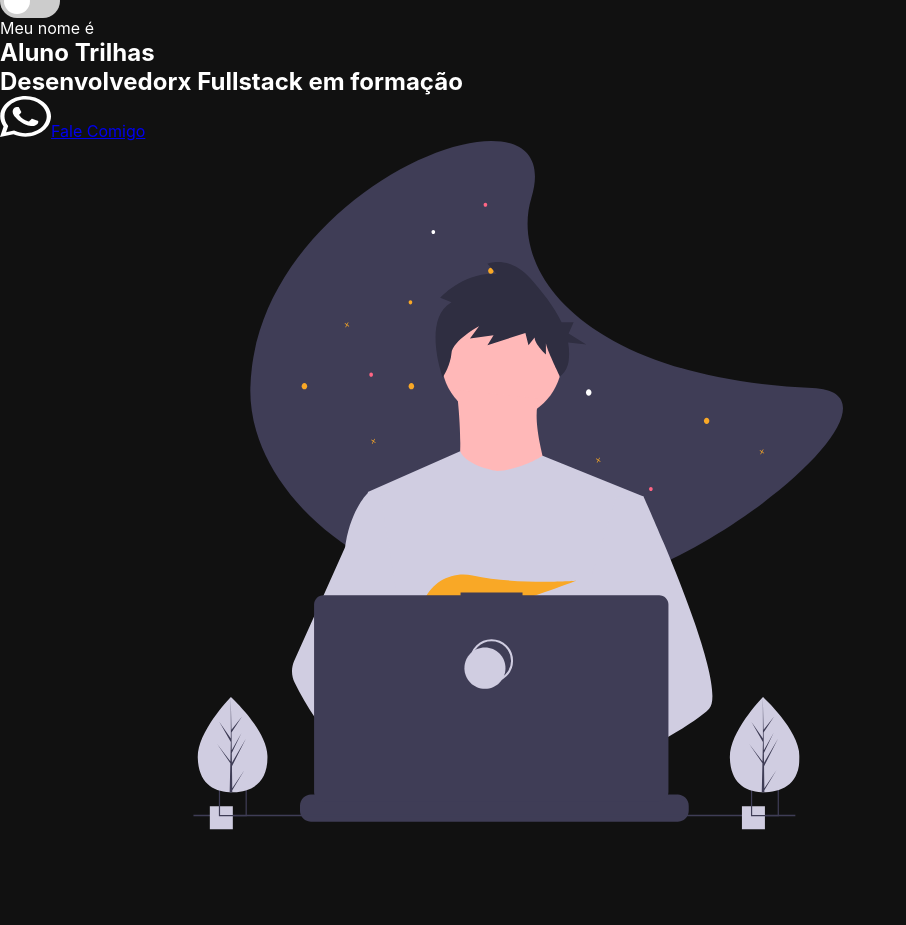
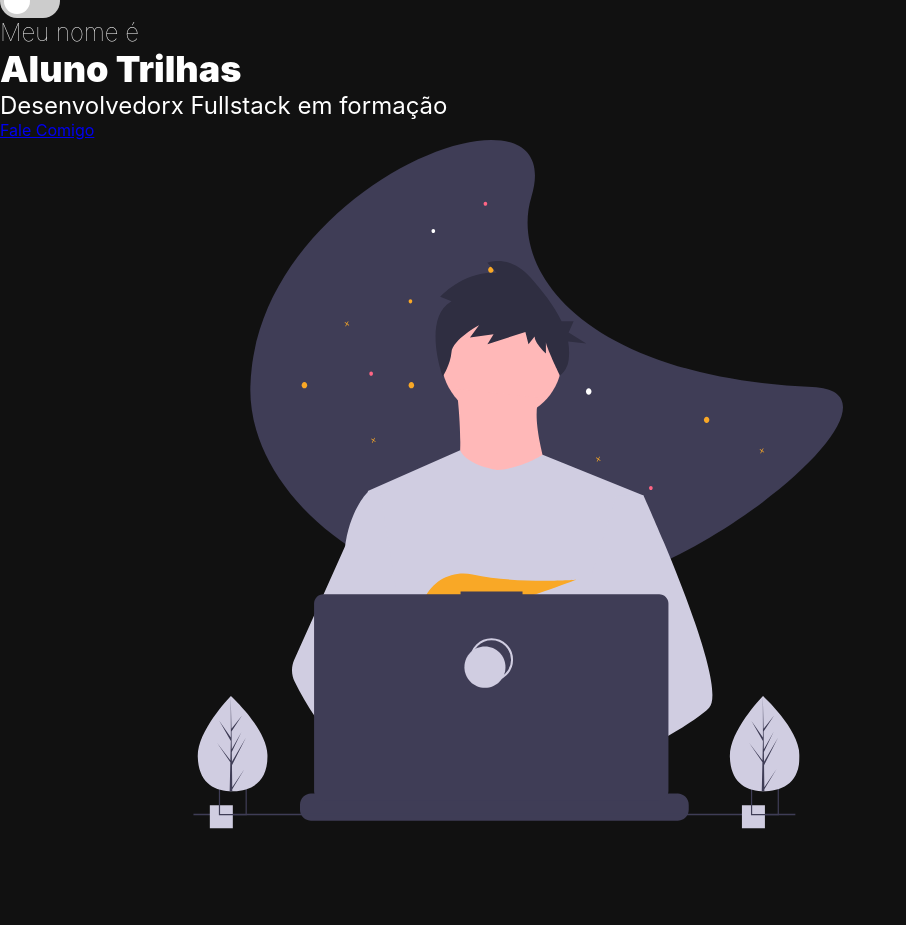
Before and after one commit to igorl4d/Portfolio-Workshop, a plain HTML site: page index.html in a window 1280 px wide. Shown: the part 141-1066 px from the top of the page, without its empty margins (0-906 px from the left). Drawn offline with Linux system fonts and the light colour scheme.

Commit message:
Final Commit

```diff
--- a/index.html
+++ b/index.html
@@ -39,10 +39,12 @@
       <section id="inicial">
         <div>
           <div>
-            <p>Meu nome é</p>
-            <h1>Aluno Trilhas</h1>
-            <h2>Desenvolvedorx Fullstack em formação</h2>
-            <a href="#"><img src="/assets/icon-wpp.svg" />Fale Comigo</a>
+            <p class="texto-inicial">Meu nome é</p>
+            <h1 class="titulo-inicial">Aluno Trilhas</h1>
+            <h2 class="subtitulo-inicial">
+              Desenvolvedorx Fullstack em formação
+            </h2>
+            <a href="#">Fale Comigo</a>
           </div>
 
           <img src="/assets/Arte-inicial.svg" />
@@ -52,7 +54,7 @@
       <section id="sobre-mim">
         <div>
           <div>
-            <h2>Sobre Mim</h2>
+            <h2 class="titulo-sect">Sobre Mim</h2>
             <p>
               Lorem ipsum dolor sit amet, consectetur adipiscing elit. Vivamus
               id lacus egestas, luctus enim ut, porttitor neque. Aliquam dapibus
@@ -88,7 +90,7 @@
       </section>
 
       <section id="projetos">
-        <h2>Projetos</h2>
+        <h2 class="titulo-sect">Projetos</h2>
         <div>
           <div>
             <h3>Nome do Projeto</h3>
@@ -105,7 +107,7 @@
 
       <section id="Habilidades">
         <div>
-          <h2>Habilidades</h2>
+          <h2 class="titulo-sect">Habilidades</h2>
           <p>
             Lorem ipsum dolor sit amet, consectetur adipiscing elit. Vivamus id
             lacus egestas, luctus enim ut, porttitor neque. Aliquam dapibus
--- a/style.css
+++ b/style.css
@@ -21,7 +21,27 @@ body {
   font-family: -apple-system, BlinkMacSystemFont, 'Segoe UI', Roboto, Oxygen,
     Ubuntu, Cantarell, 'Open Sans', 'Helvetica Neue', sans-serif;
 }
+/*Estilização de Tipográfia*/
 
+.texto-inicial {
+  font-size: 24px;
+  font-weight: 100;
+}
+
+.titulo-inicial {
+  font-size: 36px;
+  font-weight: 900;
+}
+
+.subtitulo-inicial {
+  font-size: 24px;
+  font-weight: 400;
+}
+
+.titulo-sect {
+  font-size: 36px;
+  font-weight: 700;
+}
 /* Estilização de cabeçalho*/
 
 /* Estilização do butão toggle */
```
